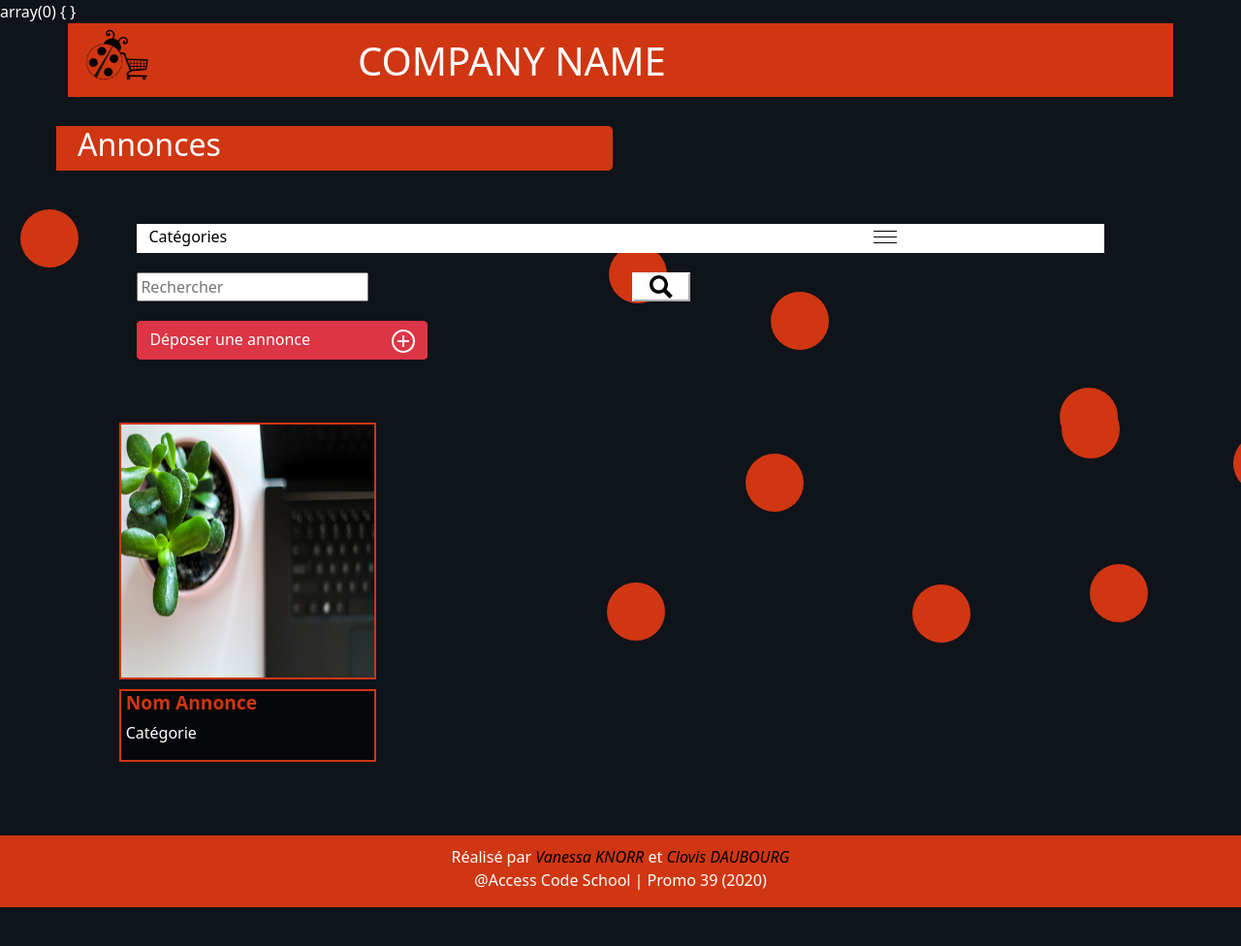
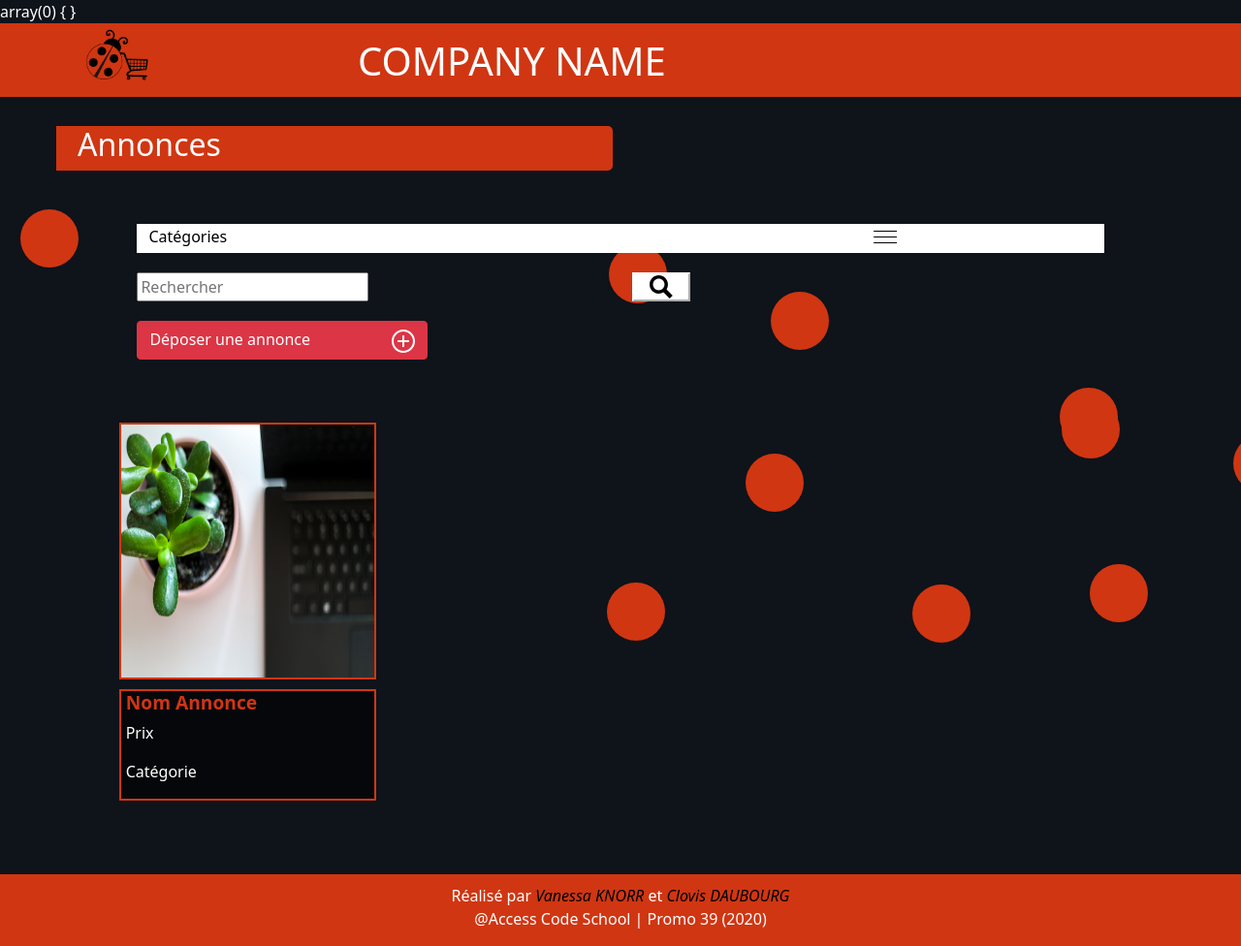
Before and after one commit to daubourg-clovis/petitesannonces, a PHP site: page / in a window 1280 px wide. Shown: the whole page at 97% size. Before the commit the page ends 936 px from the top, so only its background shows below. Run offline with PHP 8.4, Linux system fonts and the light colour scheme; data that the repository does not hold is empty; some libraries are stand-ins or nearby versions.

Commit message:
Update - change container div for header

```diff
--- a/application/templates/base.html.twig
+++ b/application/templates/base.html.twig
@@ -30,13 +30,15 @@
 <body>
     <div class="main-container">
         <header>
-            <div class="container companyname">
+            <div class="companyname">
+                <div class="container">
                     <div class="row">
                         <div class="col-3">
                             <a href="index.php"><img src="{{basepath}}/style/medias/logo-coccinelle.png" class="logo" alt="logo coccinelle et cadie de course" width="403" height="317"></a>
                         </div>
                         <div class="col-9 align">
                             <a href="index.php"><h1>Company Name</h1></a>
+                        </div>
                     </div>
                 </div>
             </div>
--- a/application/templates/index.html.twig
+++ b/application/templates/index.html.twig
@@ -36,7 +36,9 @@
                 </div>
                 <div class="details-size">
                     <a href="/annonces/{{annonce_unique_id}}"><h3>{{annonce.ann_titre}}</h3></a>
+                    {% if annonce.ann_prix %}
                     <p class="price">{{annonce.ann_prix}}</p>
+                    {% endif %}
                     <a href="/annonces/category"><p class="btn btn-danger">{{annonce.cat_libelle}}</p></a>
                 </div>
             </div>
@@ -50,6 +52,7 @@
                 </div>
                 <div class="details-size">
                     <h3>Nom Annonce</h3>
+                    <p>Prix</p>
                     <p>Catégorie</p>
                 </div>
             </div>
```
Lines whose indentation alone changed are shown as unchanged.
